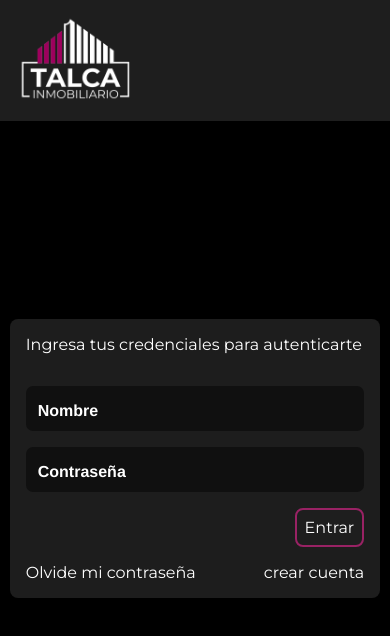
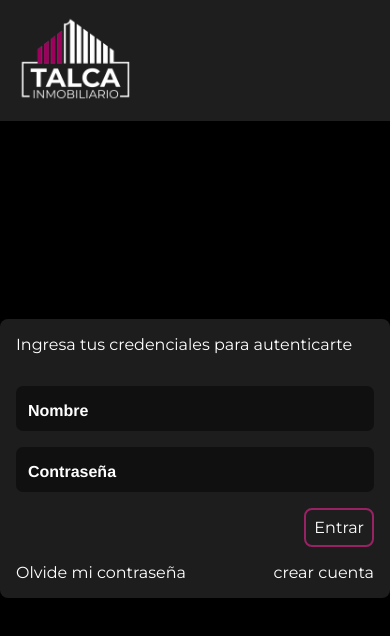
Before and after one commit to david-aravena/inmo, a Next.js app: page /autenticacion in a window 390 px wide. Shown: the top 636 px of the page. Built offline with nearby package versions, Linux system fonts and the light colour scheme.

Commit message:
fix: styles auth container

```diff
--- a/src/components/formAuth/formAuth.module.css
+++ b/src/components/formAuth/formAuth.module.css
@@ -3,7 +3,7 @@
     box-shadow: 0 4px 20px rgba(0, 0, 0, 0.5);
     padding:"1rem";
     position: relative;
-    width:25vw;
+    width: 500px;
     border-radius: 8px;
     animation: fadeInUp 0.5s ease forwards;
 }
@@ -21,7 +21,7 @@
 
 @media (max-width: 800px) {
     .container {
-        width:95vw;
+        width:100vw;
     }
 }
 
```
